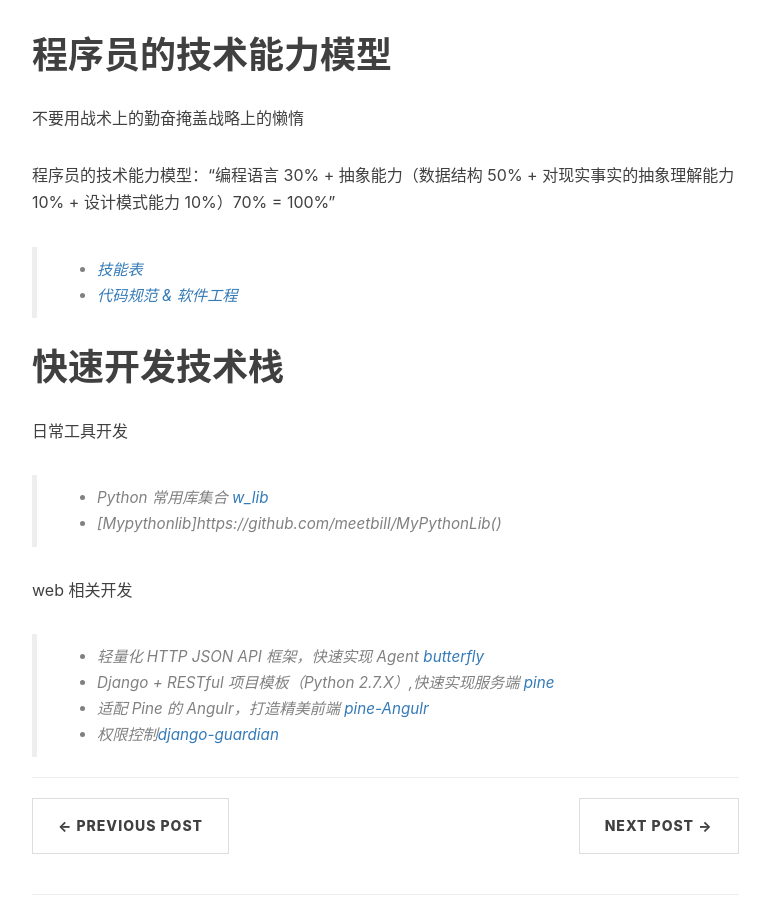
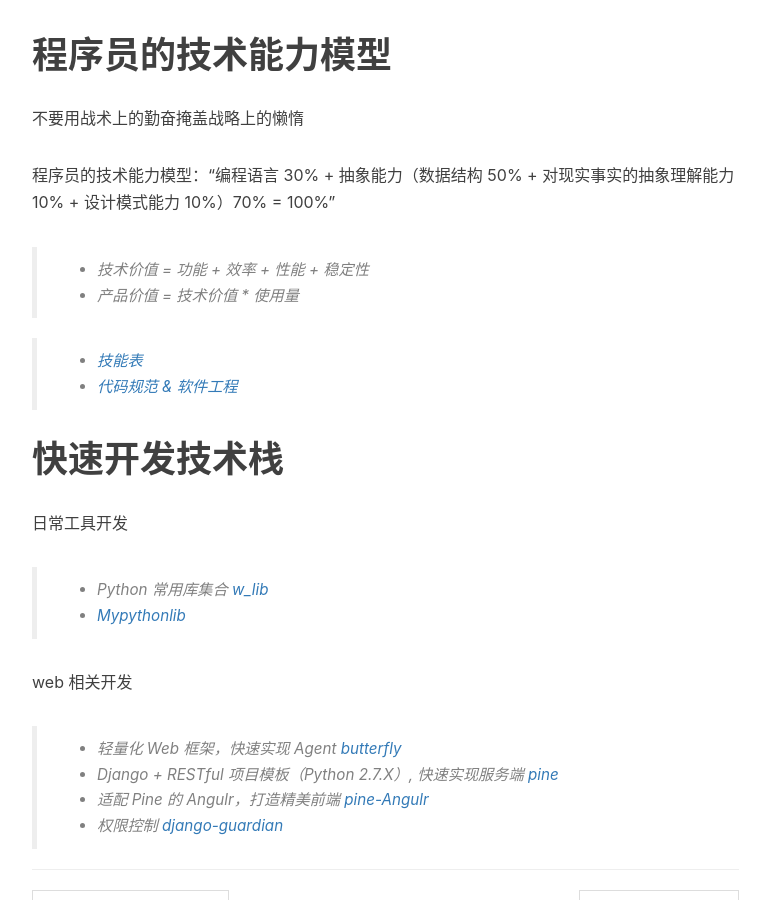
Before and after one commit to meetbill/meetbill.github.io, a Jekyll site: the page built from _posts/2016-05-31-note.md, in a window 1280 px wide and 900 px high, scrolled down 471 px. Shown: the whole window, without its empty margins (233-1003 px from the left). Built offline with Jekyll 4.4.1, drawn with Linux system fonts in a browser that asks for light colours; nearby versions of some CDN libraries; comment, search, counter and statistics services are not loaded.

Commit message:
[Update]:update doc

```diff
--- a/_posts/2016-05-31-note.md
+++ b/_posts/2016-05-31-note.md
@@ -14,6 +14,9 @@ tags:
 
 程序员的技术能力模型：“编程语言 30% + 抽象能力（数据结构 50% + 对现实事实的抽象理解能力 10% + 设计模式能力 10%）70% = 100%”
 
+> * 技术价值 = 功能 + 效率 + 性能 + 稳定性
+> * 产品价值 = 技术价值 * 使用量
+
 > * [技能表](https://github.com/meetbill/skill_sheet)
 > * [代码规范 & 软件工程](https://github.com/meetbill/code_style)
 
@@ -22,11 +25,11 @@ tags:
 日常工具开发
 
 > * Python 常用库集合 [w_lib](https://github.com/meetbill/w_lib)
-> * [Mypythonlib]https://github.com/meetbill/MyPythonLib()
+> * [Mypythonlib](https://github.com/meetbill/MyPythonLib)
 
 web 相关开发
 
-> * 轻量化 HTTP JSON API 框架，快速实现 Agent [butterfly](https://github.com/meetbill/butterfly)
-> * Django + RESTful 项目模板（Python 2.7.X）,快速实现服务端 [pine](https://github.com/meetbill/pine)
+> * 轻量化 Web 框架，快速实现 Agent [butterfly](https://github.com/meetbill/butterfly)
+> * Django + RESTful 项目模板（Python 2.7.X）, 快速实现服务端 [pine](https://github.com/meetbill/pine)
 > * 适配 Pine 的 Angulr，打造精美前端 [pine-Angulr](https://github.com/meetbill/pine-Angulr)
-> * 权限控制[django-guardian](https://github.com/meetbill/django-guardian)
+> * 权限控制 [django-guardian](https://github.com/meetbill/django-guardian)
```
